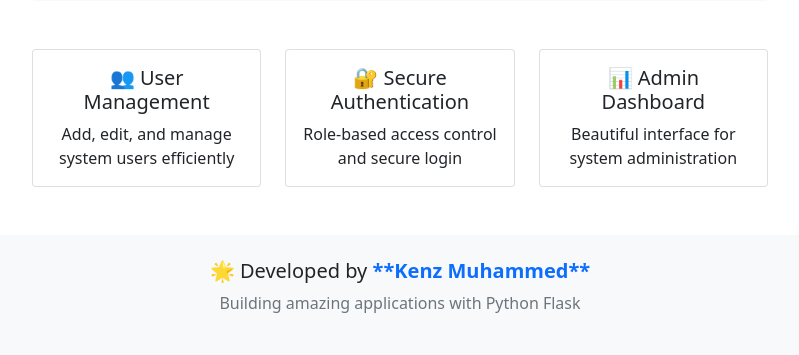
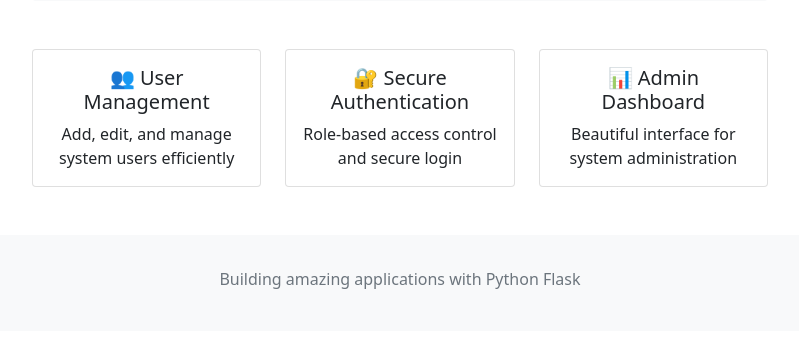
Before and after one commit to Projects-kenz/Cloud-Native-Drive, a Flask app: page / in a window 1280 px wide. Shown: the part 484-839 px from the top of the page, without its empty margins (240-1039 px from the left). After the commit the page ends 773 px from the top, so only its background shows below. Run offline with Flask 3, Linux system fonts and the light colour scheme.

Commit message:
Update base.html

```diff
--- a/projectpy-mysql-db/pyproject-application/templates/base.html
+++ b/projectpy-mysql-db/pyproject-application/templates/base.html
@@ -38,12 +38,13 @@
     <!-- Footer with Developer Credits -->
     <footer class="mt-5 bg-light py-4">
         <div class="container text-center">
-            <h5>🌟 Developed by <strong class="text-primary">**Kenz Muhammed**</strong></h5>
-
+            <h5> <strong class="text-primary"></strong></h5>
+            <p class="text-muted mb-0"></p>
             <p class="text-muted">Building amazing applications with Python Flask</p>
         </div>
     </footer>
 
     <script src="https://cdn.jsdelivr.net/npm/bootstrap@5.1.3/dist/js/bootstrap.bundle.min.js"></script>
 </body>
+
 </html>
```
